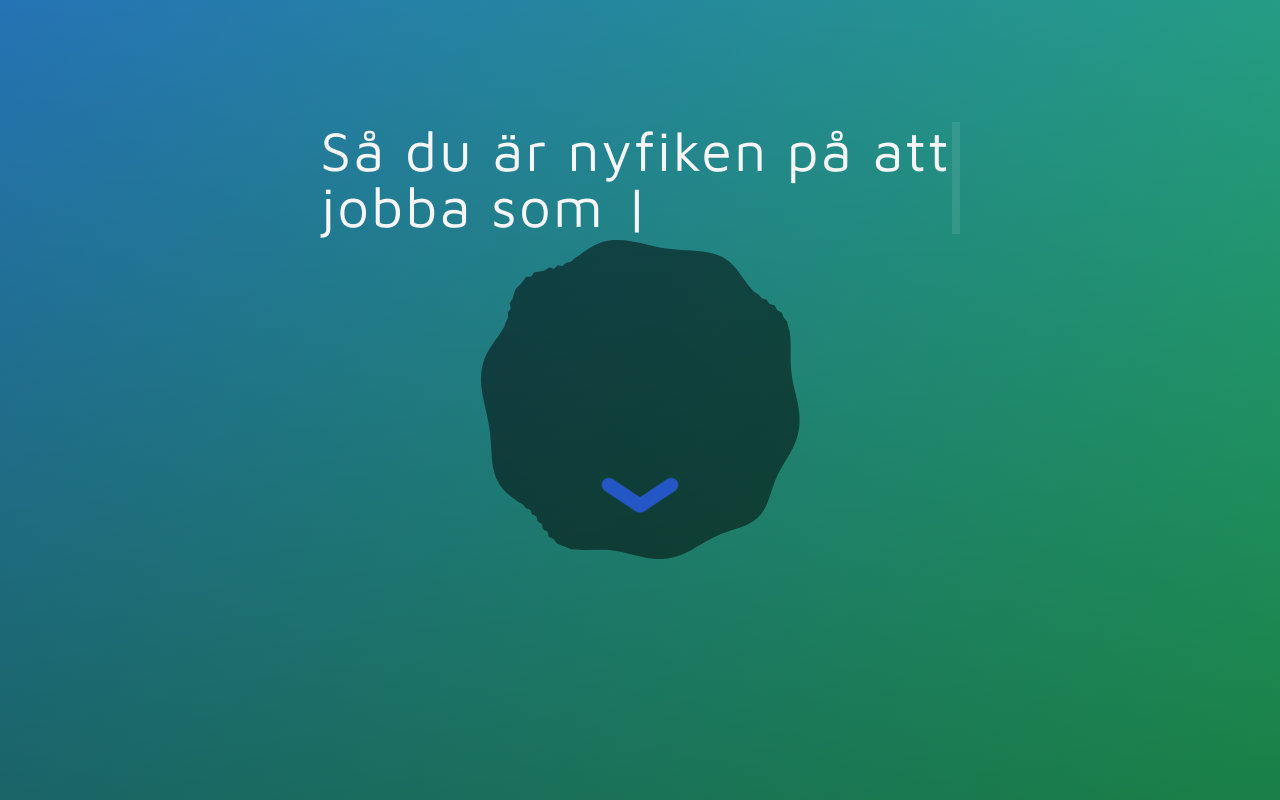
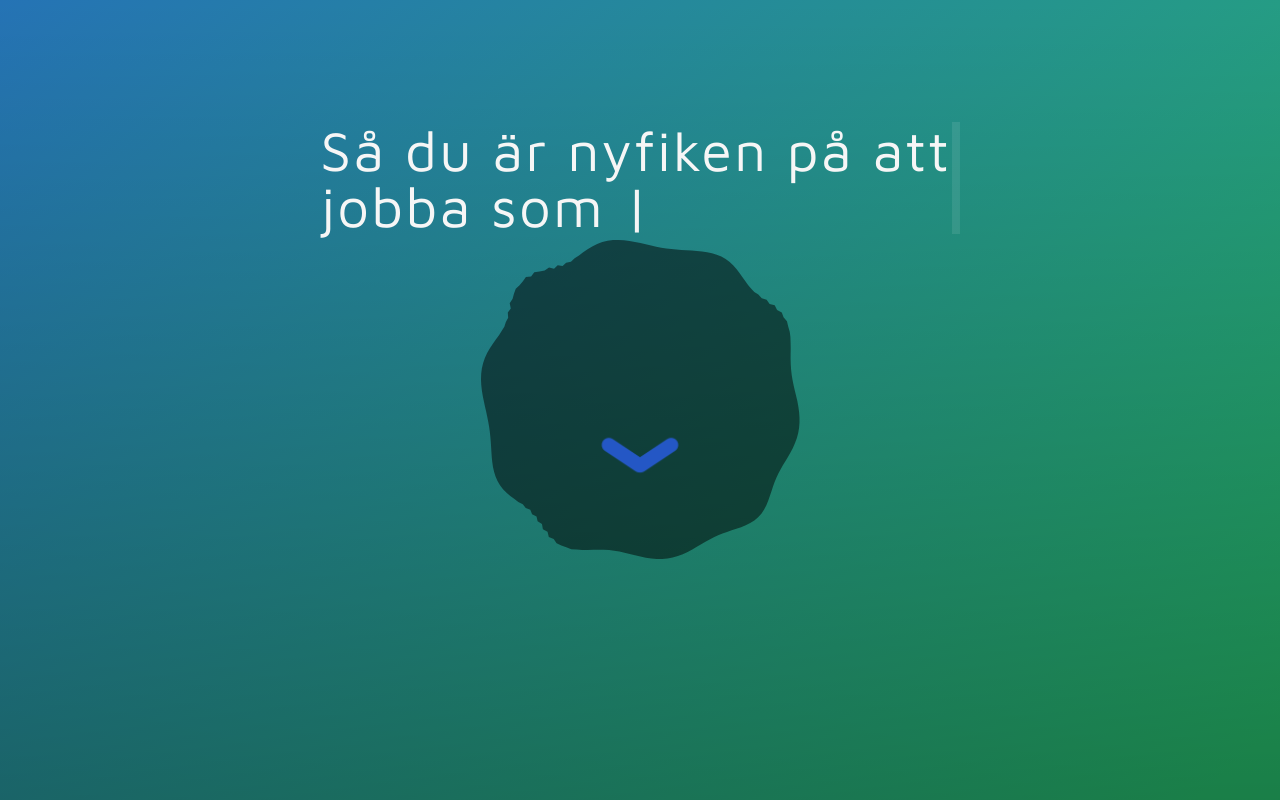
Before and after one commit to ZoCom-utbildning/folkans-it-utbildningar, a React (Vite) app: page / in a window 1280 px wide. Built offline with nearby package versions, Linux system fonts and the light colour scheme.

Commit message:
adjusted position of arrow

```diff
--- a/src/components/loading/loading.scss
+++ b/src/components/loading/loading.scss
@@ -15,7 +15,7 @@
     cursor: crosshair;
     .canvasOverlayWrapper {
         position: absolute;
-        bottom: 20%;
+        bottom: 25%;
         width: 100%;
         text-align: center;
         padding: 0 50px;
@@ -25,7 +25,6 @@
             padding: .75rem 1.5rem;
             transition: 1s;
             &:hover {
-                transform: translateY(10px);
                 cursor: pointer;
             }
         }
```
